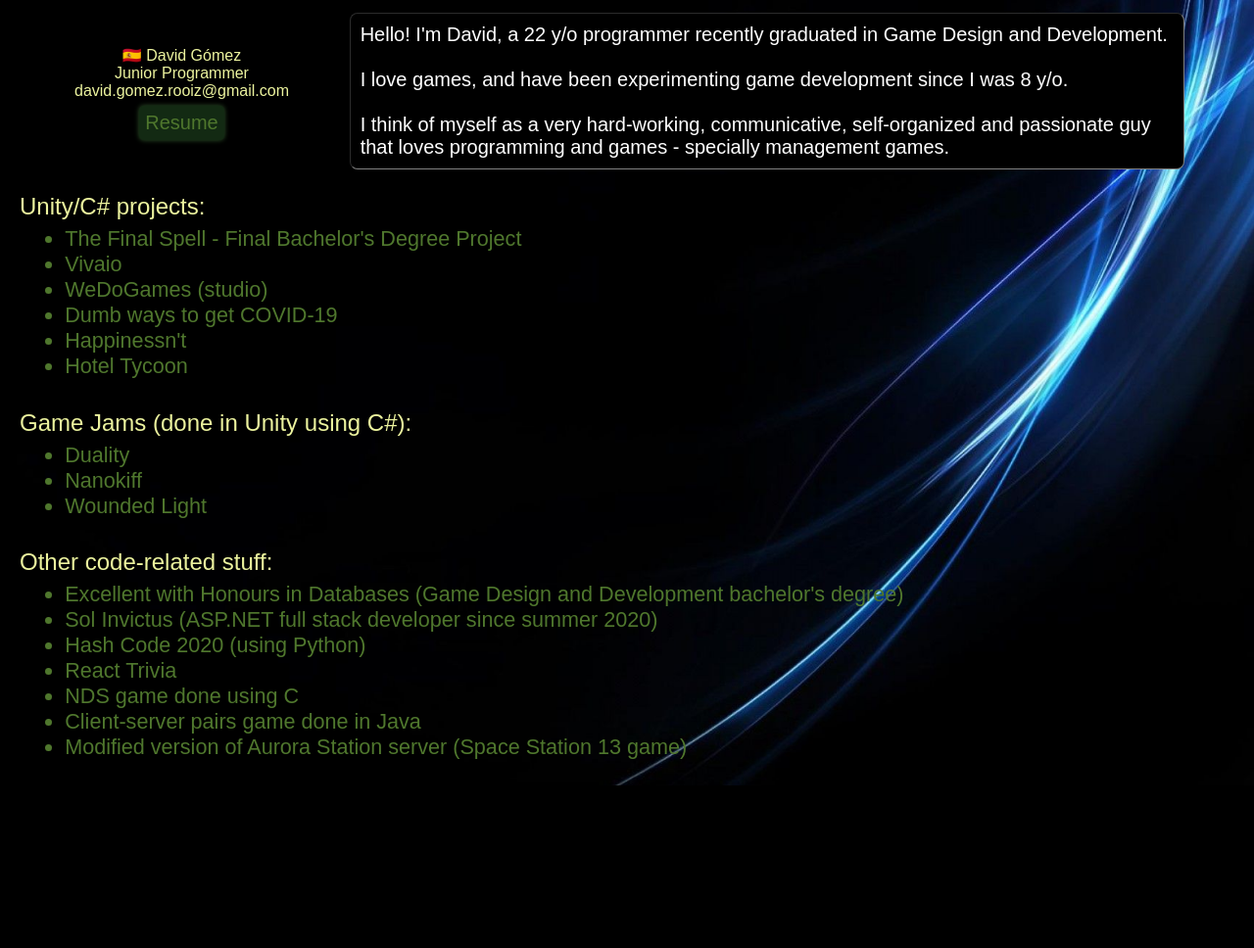
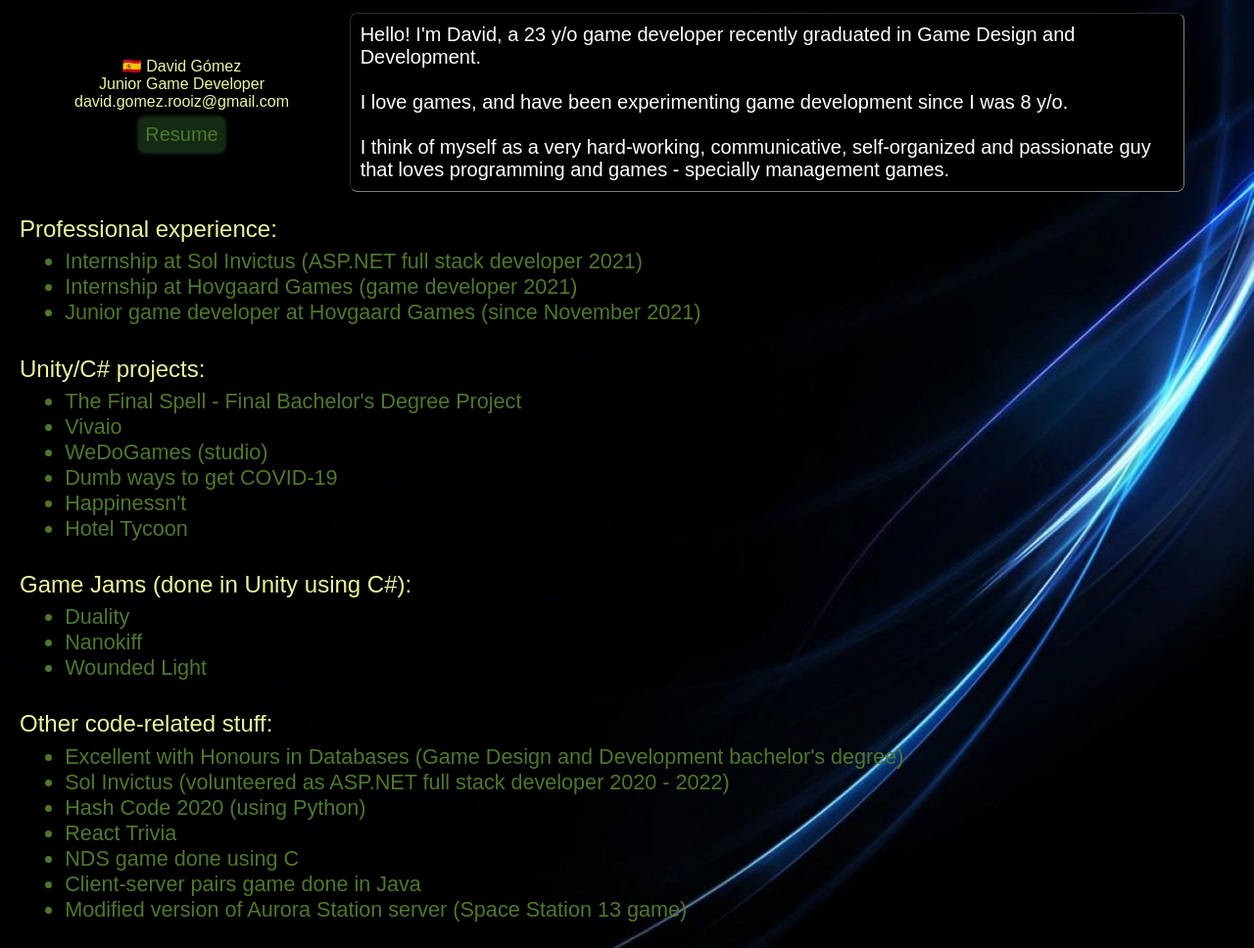
Before and after one commit to David-Goru/David-Goru.github.io, a plain HTML site: page index.html in a window 1280 px wide. Shown: the whole page at 98% size. Before the commit the page ends 802 px from the top, so only its background shows below. Drawn offline with Linux system fonts and the light colour scheme.

Commit message:
Add professional experience

```diff
--- a/index.html
+++ b/index.html
@@ -8,16 +8,25 @@
 		<div id="profile">
 			<div id="resume">
 				<div id="resume-info">
-					🇪🇸 David Gómez<br />Junior Programmer<br />david.gomez.rooiz@gmail.com<br />
+					🇪🇸 David Gómez<br />Junior Game Developer<br />david.gomez.rooiz@gmail.com<br />
 				</div>
 				<a href="./Resume/index.html">Resume</a>
 			</div>
 
 			<div id="aboutme">
-				Hello! I'm David, a 22 y/o programmer recently graduated in Game Design and Development.
+				Hello! I'm David, a 23 y/o game developer recently graduated in Game Design and Development.
 				<br /><br />I love games, and have been experimenting game development since I was 8 y/o.
 				<br /><br />I think of myself as a very hard-working, communicative, self-organized and passionate guy that loves programming and games - specially management games.
 			</div>
+		</div>
+
+		<div id="section">
+			Professional experience:
+			<ul>
+				<li><a href="https://solinvictusgame.com/">Internship at Sol Invictus (ASP.NET full stack developer 2021)</a></li>
+				<li><a href="https://www.bigambitionsgame.com/">Internship at Hovgaard Games (game developer 2021)</a></li>
+				<li><a href="https://www.bigambitionsgame.com/">Junior game developer at Hovgaard Games (since November 2021)</a></li>
+			</ul>
 		</div>
 
 		<div id="section">
@@ -45,7 +54,7 @@
 			Other code-related stuff:
 			<ul>
 				<li>Excellent with Honours in Databases (Game Design and Development bachelor's degree)</li>
-				<li><a href="https://solinvictusgame.com/">Sol Invictus (ASP.NET full stack developer since summer 2020)</a></li>
+				<li><a href="https://solinvictusgame.com/">Sol Invictus (volunteered as ASP.NET full stack developer 2020 - 2022)</a></li>
 				<li><a href="./CodeRelated/HashCode2020.html">Hash Code 2020 (using Python)</a></li>
 				<li><a href="./CodeRelated/ProjectNano.html">React Trivia</a></li>
 				<li><a href="https://github.com/David-Goru/CollegeNDSGame">NDS game done using C</a></li>
```
